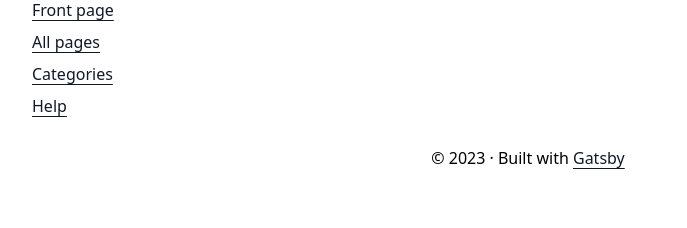
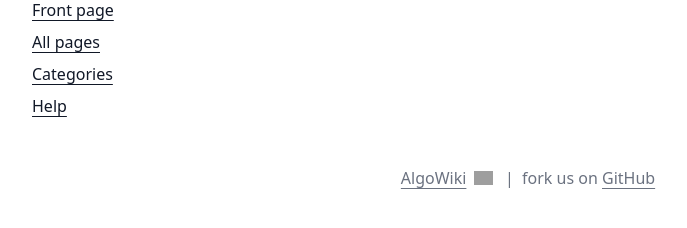
Before and after one commit to AlgoWiki/Website, a Gatsby site: page /Categories in a window 1280 px wide. Shown: the part 214-442 px from the top of the page, without its empty margins (112-799 px from the left). Built offline with nearby package versions, Linux system fonts and the light colour scheme; Gatsby itself is replaced by a stand-in of ours; grey boxes are pictures that could not be loaded.

Commit message:
Update footer

```diff
--- a/src/components/layout.js
+++ b/src/components/layout.js
@@ -36,10 +36,22 @@ const Layout = ({ children, page, title }) => {
         </div>
       </div>
 
-      <footer className="container mx-auto py-6 px-4 text-center">
-        © {new Date().getFullYear()} &middot; Built with
-        {` `}
-        <a href="https://www.gatsbyjs.com">Gatsby</a>
+      <footer className="container mx-auto mt-5 py-6 px-4 text-center text-gray-500">
+        <a href="https://github.com/AlgoWiki" className="text-gray-500">
+          AlgoWiki
+        </a>
+        <a href="https://creativecommons.org/licenses/by-sa/4.0/">
+          <img
+            className="h-3.5 -mt-1 px-2 inline"
+            src="https://mirrors.creativecommons.org/presskit/buttons/80x15/png/by-sa.png"
+            alt="CC-BY-SA 4.0"
+            // style="height:14px;margin-bottom:-2px;"
+          />
+        </a>
+        <span className="px-1">|</span> fork us on{" "}
+        <a href="https://github.com/AlgoWiki/Website" className="text-gray-500">
+          GitHub
+        </a>
       </footer>
     </>
   )
```
